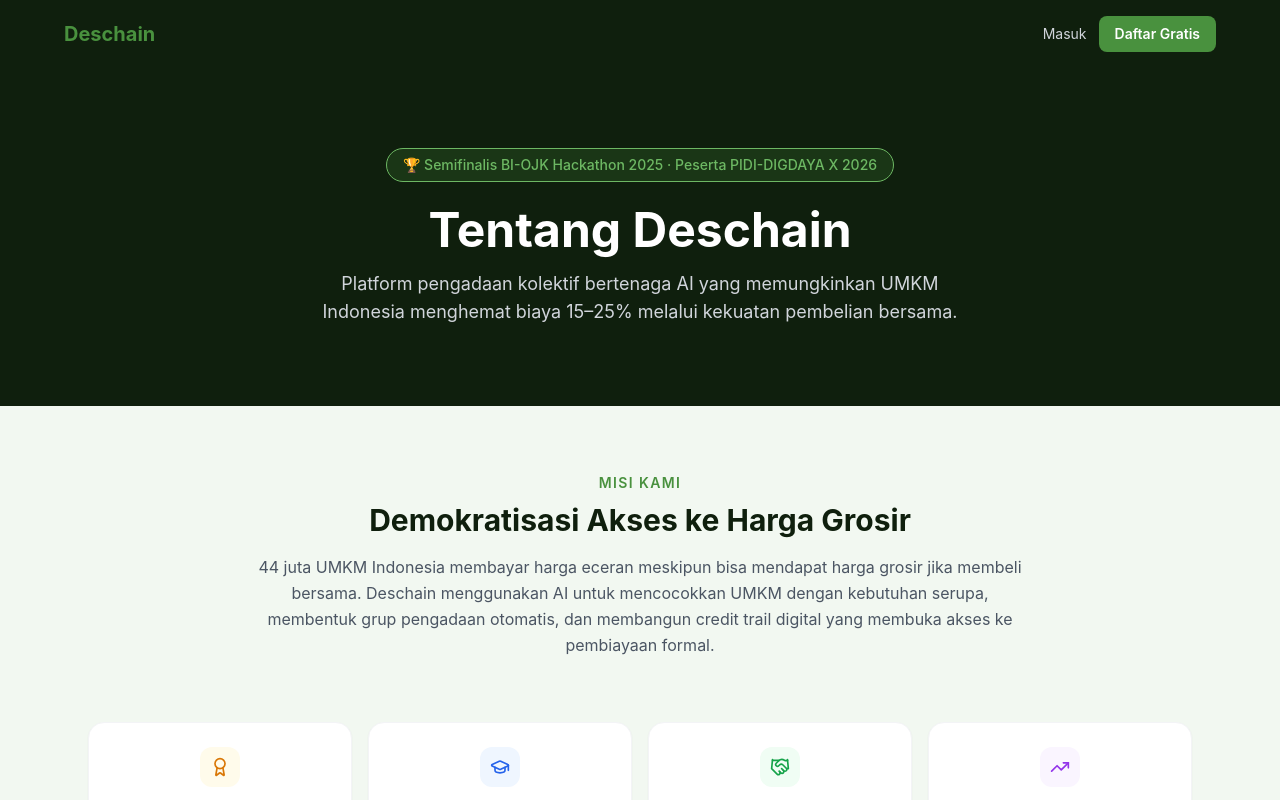
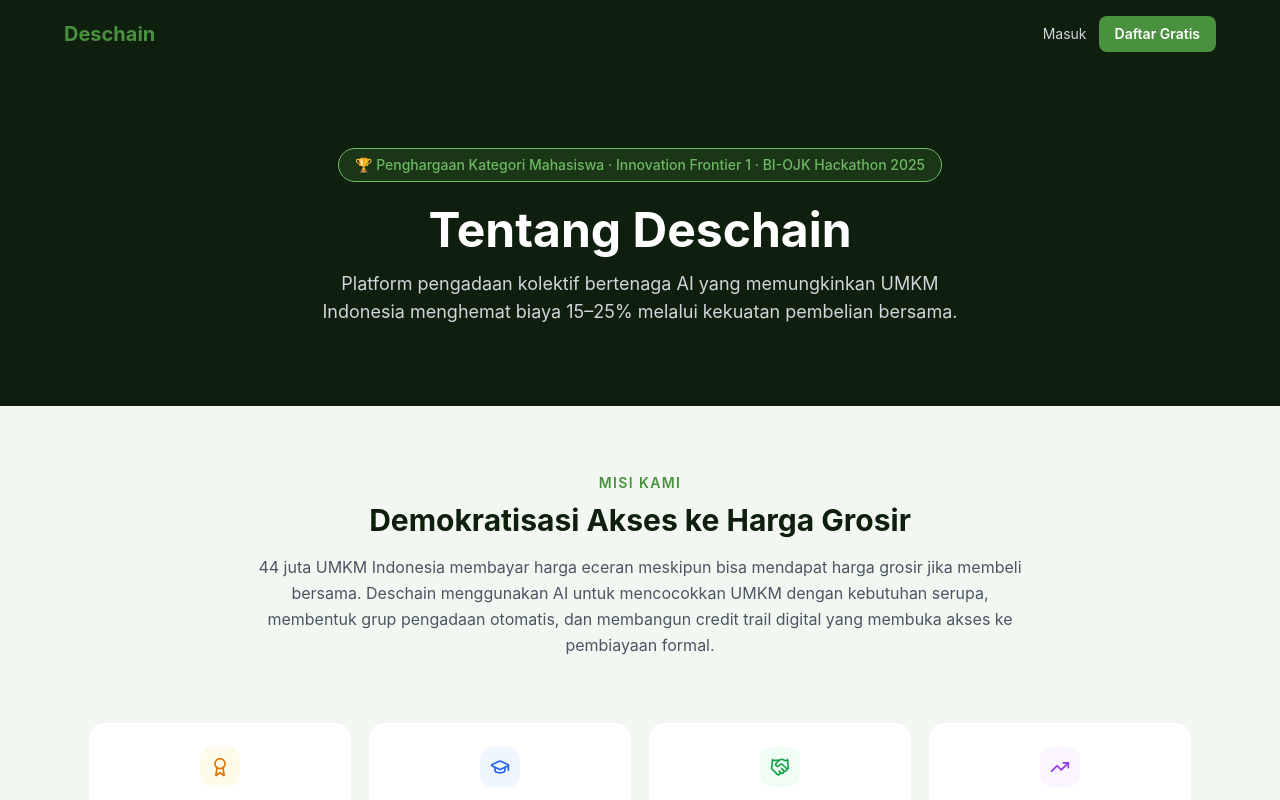
Before and after one commit to khalid200704/deschain-v2, a React (Vite) app in the folder frontend/: page /about in a window 1280 px wide. Shown: the top 800 px of the page. Built offline with nearby package versions, Linux system fonts and the light colour scheme; no server answers; sample sign-in values are in the browser's storage.

Commit message:
fix: update penghargaan BI-OJK 2025 — Kategori Mahasiswa Innovation Frontier 1

```diff
--- a/frontend/src/pages/About.jsx
+++ b/frontend/src/pages/About.jsx
@@ -79,7 +79,7 @@
 ]
 
 const ACHIEVEMENTS = [
-  { icon: Award,       iconCls: 'text-amber-600 bg-amber-50',  label: 'BI-OJK Hackathon 2025', desc: 'Semifinalis · Kategori Fintech UMKM' },
+  { icon: Award,       iconCls: 'text-amber-600 bg-amber-50',  label: 'BI-OJK Hackathon 2025', desc: 'Penghargaan Kategori Mahasiswa · Innovation Frontier 1' },
   { icon: GraduationCap, iconCls: 'text-blue-600 bg-blue-50', label: 'Universitas Tanjungpura', desc: 'Pontianak, Kalimantan Barat' },
   { icon: Handshake,   iconCls: 'text-green-600 bg-green-50',  label: 'PIDI-DIGDAYA X 2026', desc: 'Peserta · BI · OJK · AFTECH' },
   { icon: TrendingUp,  iconCls: 'text-purple-600 bg-purple-50', label: '65,5 Juta Target', desc: 'UMKM Indonesia berpotensi' },
@@ -105,7 +105,7 @@
       <section className="bg-navy-900 text-white py-20 px-6">
         <div className="max-w-4xl mx-auto text-center">
           <div className="inline-flex items-center gap-2 bg-gold-500 bg-opacity-20 border border-gold-400 rounded-full px-4 py-1.5 text-gold-400 text-sm font-medium mb-6">
-            🏆 Semifinalis BI-OJK Hackathon 2025 · Peserta PIDI-DIGDAYA X 2026
+            🏆 Penghargaan Kategori Mahasiswa · Innovation Frontier 1 · BI-OJK Hackathon 2025
           </div>
           <h1 className="text-4xl md:text-5xl font-bold mb-4">Tentang Deschain</h1>
           <p className="text-gray-300 text-lg max-w-2xl mx-auto">
```
